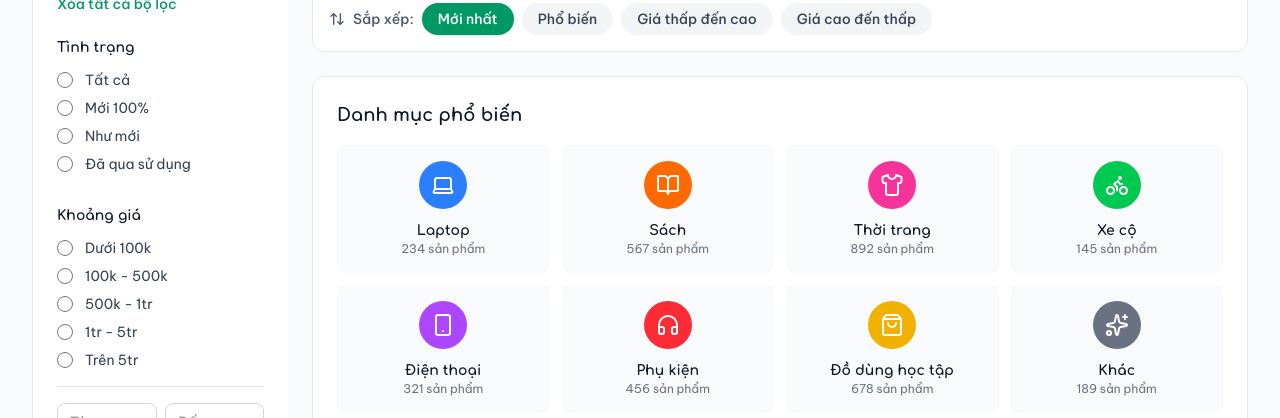
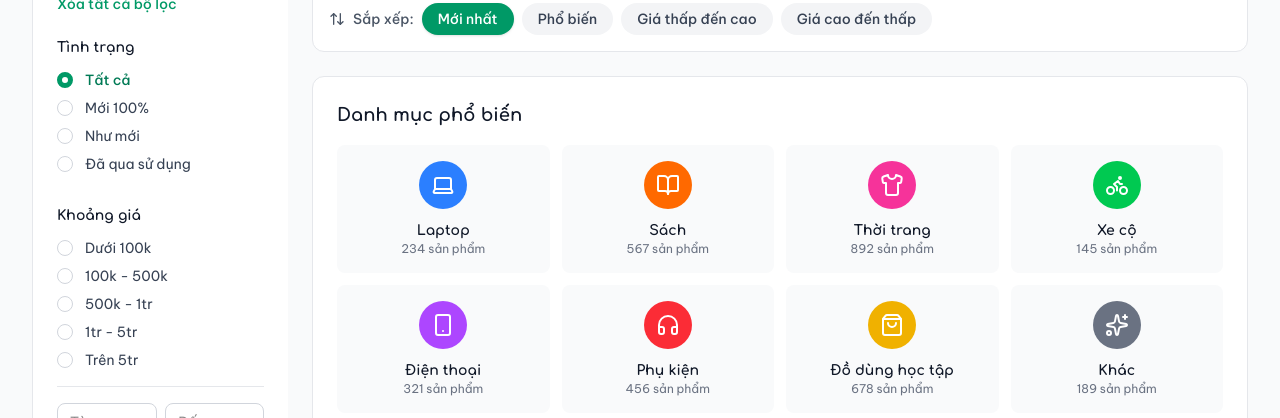
Before and after one commit to ngcnguywn0124/FE-LUM-trade-ecommerce, a Next.js app: page /search in a window 1280 px wide. Shown: the part 226-644 px from the top of the page. Built offline with nearby package versions, Linux system fonts and the light colour scheme.

Commit message:
style: update filter v1.1

```diff
--- a/app/search/page.tsx
+++ b/app/search/page.tsx
@@ -199,7 +199,7 @@ const SearchPage = () => {
   ];
 
   // Determine if popular categories are shown
-  const showSuggestedCategories = !keyword && !filters.category && filters.condition === 'all' && !filters.priceRange;
+  const showSuggestedCategories = !keyword && !filters.category;
 
   return (
     <div className="min-h-screen bg-gray-50 pt-24 pb-12">
--- a/components/features/search/FilterSidebar.tsx
+++ b/components/features/search/FilterSidebar.tsx
@@ -236,26 +236,38 @@ const FilterSidebar = ({ filters, onFiltersChange, isOpen, onClose, hideCategori
                   {/* Subcategories */}
                   {isSelected && isExpanded && availableSubcategories.length > 0 && (
                     <div className="ml-7 mt-1 space-y-1 pb-2">
-                      {availableSubcategories.map((subcategory) => (
+                      {availableSubcategories.map((subcategory) => {
+                        const isSubSelected = filters.subcategory === subcategory.name;
+                        return (
                           <label
                             key={subcategory.id}
                             className="flex items-center gap-3 py-1.5 px-3 hover:bg-gray-50 rounded-lg cursor-pointer group"
                           >
+                            <div className="relative flex items-center justify-center">
                               <input
                                 type="radio"
                                 name="subcategory"
-                            checked={filters.subcategory === subcategory.name}
+                                checked={isSubSelected}
                                 onChange={() => handleSubcategoryChange(subcategory.name)}
-                            className="w-3.5 h-3.5 text-emerald-600 focus:ring-emerald-500 cursor-pointer"
+                                className="sr-only"
                               />
-                          <span className="text-sm text-gray-600 group-hover:text-gray-900">
+                              <div className={`w-3.5 h-3.5 rounded-full border transition-all ${
+                                isSubSelected
+                                  ? 'border-emerald-600 border-[4.5px]'
+                                  : 'border-gray-300 group-hover:border-emerald-500'
+                              }`} />
+                            </div>
+                            <span className={`text-sm transition-colors ${
+                              isSubSelected ? 'text-emerald-700 font-medium' : 'text-gray-600 group-hover:text-gray-900'
+                            }`}>
                               {subcategory.name}
                               {subcategory.count && (
                                 <span className="text-xs text-gray-400 ml-1">({subcategory.count})</span>
                               )}
                             </span>
                           </label>
-                      ))}
+                        );
+                      })}
                     </div>
                   )}
                 </div>
@@ -269,23 +281,35 @@ const FilterSidebar = ({ filters, onFiltersChange, isOpen, onClose, hideCategori
         <div className="mb-8">
           <h3 className="font-semibold text-gray-900 mb-3 text-sm">Tình trạng</h3>
           <div className="space-y-2">
-            {conditions.map((condition) => (
+            {conditions.map((condition) => {
+              const checked = filters.condition === condition.value;
+              return (
                 <label
                   key={condition.value}
                   className="flex items-center gap-3 cursor-pointer group"
                 >
+                  <div className="relative flex items-center justify-center">
                     <input
                       type="radio"
                       name="condition"
-                  checked={filters.condition === condition.value}
+                      checked={checked}
                       onChange={() => handleConditionChange(condition.value)}
-                  className="w-4 h-4 text-emerald-600 focus:ring-emerald-500 cursor-pointer"
+                      className="sr-only"
                     />
-                <span className="text-sm text-gray-700 group-hover:text-gray-900">
+                    <div className={`w-4 h-4 rounded-full border transition-all ${
+                      checked
+                        ? 'border-emerald-600 border-[5px]'
+                        : 'border-gray-300 group-hover:border-emerald-500'
+                    }`} />
+                  </div>
+                  <span className={`text-sm transition-colors ${
+                    checked ? 'text-emerald-700 font-medium' : 'text-gray-700 group-hover:text-gray-900'
+                  }`}>
                     {condition.label}
                   </span>
                 </label>
-            ))}
+              );
+            })}
           </div>
         </div>
 
@@ -293,26 +317,37 @@ const FilterSidebar = ({ filters, onFiltersChange, isOpen, onClose, hideCategori
         <div className="mb-8">
           <h3 className="font-semibold text-gray-900 mb-3 text-sm">Khoảng giá</h3>
           <div className="space-y-2">
-            {priceRanges.map((range) => (
+            {priceRanges.map((range) => {
+              const checked =
+                filters.priceRange?.min === range.min &&
+                filters.priceRange?.max === range.max;
+              return (
                 <label
                   key={range.label}
                   className="flex items-center gap-3 cursor-pointer group"
                 >
+                  <div className="relative flex items-center justify-center">
                     <input
                       type="radio"
                       name="priceRange"
-                  checked={
-                    filters.priceRange?.min === range.min &&
-                    filters.priceRange?.max === range.max
-                  }
+                      checked={checked}
                       onChange={() => handlePriceRangeChange(range.min, range.max)}
-                  className="w-4 h-4 text-emerald-600 focus:ring-emerald-500 cursor-pointer"
+                      className="sr-only"
                     />
-                <span className="text-sm text-gray-700 group-hover:text-gray-900">
+                    <div className={`w-4 h-4 rounded-full border transition-all ${
+                      checked
+                        ? 'border-emerald-600 border-[5px]'
+                        : 'border-gray-300 group-hover:border-emerald-500'
+                    }`} />
+                  </div>
+                  <span className={`text-sm transition-colors ${
+                    checked ? 'text-emerald-700 font-medium' : 'text-gray-700 group-hover:text-gray-900'
+                  }`}>
                     {range.label}
                   </span>
                 </label>
-            ))}
+              );
+            })}
           </div>
 
           {/* Custom Price Range */}
@@ -406,23 +441,35 @@ const FilterSidebar = ({ filters, onFiltersChange, isOpen, onClose, hideCategori
                   {/* Campuses */}
                   {isSelected && isExpanded && availableCampuses.length > 0 && (
                     <div className="ml-7 mt-1 space-y-1 pb-2">
-                      {availableCampuses.map((campus) => (
+                      {availableCampuses.map((campus) => {
+                        const isCampusSelected = filters.campus === campus.name;
+                        return (
                           <label
                             key={campus.id}
                             className="flex items-center gap-3 py-1.5 px-3 hover:bg-gray-50 rounded-lg cursor-pointer group"
                           >
+                            <div className="relative flex items-center justify-center">
                               <input
                                 type="radio"
                                 name="campus"
-                            checked={filters.campus === campus.name}
+                                checked={isCampusSelected}
                                 onChange={() => handleCampusChange(campus.name)}
-                            className="w-3.5 h-3.5 text-emerald-600 focus:ring-emerald-500 cursor-pointer"
+                                className="sr-only"
                               />
-                          <span className="text-sm text-gray-600 group-hover:text-gray-900">
+                              <div className={`w-3.5 h-3.5 rounded-full border transition-all ${
+                                isCampusSelected
+                                  ? 'border-emerald-600 border-[4.5px]'
+                                  : 'border-gray-300 group-hover:border-emerald-500'
+                              }`} />
+                            </div>
+                            <span className={`text-sm transition-colors ${
+                              isCampusSelected ? 'text-emerald-700 font-medium' : 'text-gray-600 group-hover:text-gray-900'
+                            }`}>
                               {campus.name}
                             </span>
                           </label>
-                      ))}
+                        );
+                      })}
                     </div>
                   )}
                 </div>
```
Lines whose indentation alone changed are shown as unchanged.
